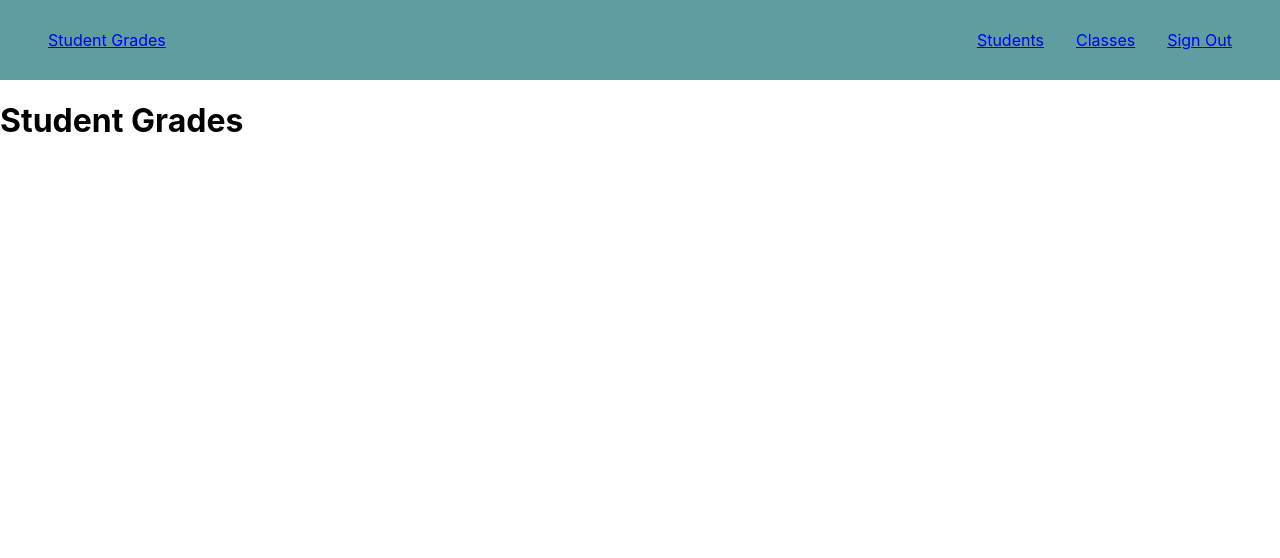
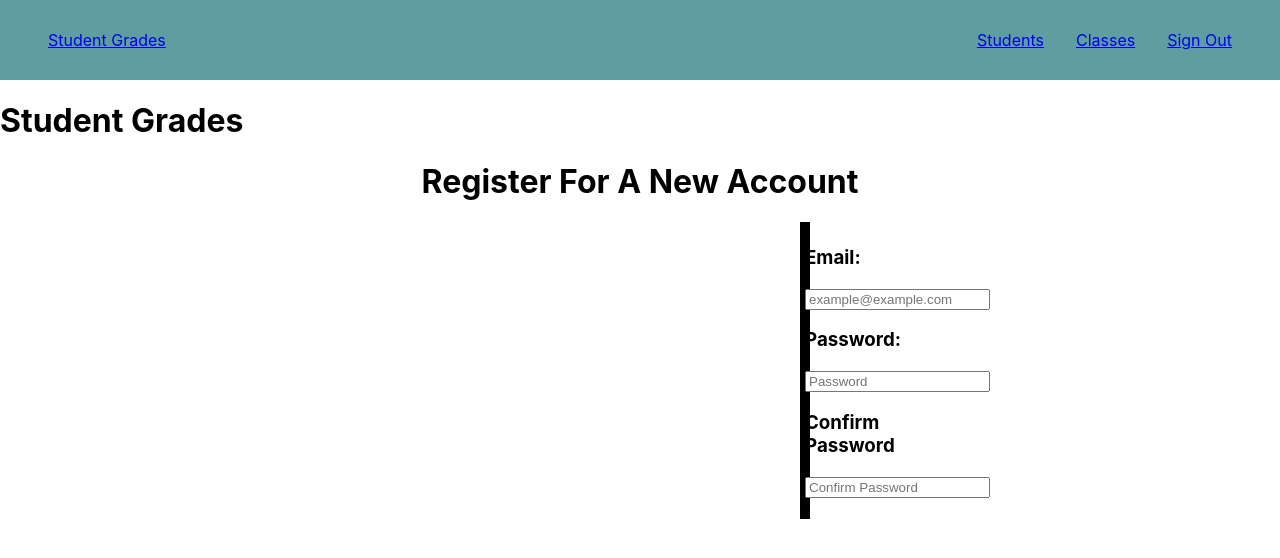
Before and after one commit to MohamedOsman15/StudentGrades, a React (Create React App) app: page / in a window 1280 px wide. Shown: the top 558 px of the page. Built offline with nearby package versions, Linux system fonts and the light colour scheme.

Commit message:
created login and register pages and added CSS with them Also added test Routes for them

```diff
--- a/src/App.css
+++ b/src/App.css
@@ -11,3 +11,42 @@
 .navbar .links {
   padding: 1rem;
 }
+
+.register {
+  text-align: center;
+}
+
+
+.registerForm {
+  background-color: white;
+  border: solid 5px black;
+  margin: 10px 800px;
+  padding-left: 0;
+}
+
+.login {
+  text-align: center;
+}
+
+.loginForm {
+  background-color: white;
+  border: solid 5px black;
+  margin: 10px 800px;
+  padding-left: 0;
+}
+
+ul {
+  padding: 0px;
+}
+
+.matched {
+  display: none;
+}
+
+.unmatched {
+  color: red;
+}
+
+button {
+  margin-bottom: 15px;
+}
--- a/src/App.js
+++ b/src/App.js
@@ -1,6 +1,10 @@
 import './App.css'
+import { Route, Routes } from 'react-router-dom'
 import { useState, useEffect } from 'react'
 import NavBar from './components/NavBar'
+import Login from './components/Login'
+import Register from './components/Register'
+
 
 function App() {
   const [authenticated, toggleAuthenticated] = useState(true)
@@ -17,6 +21,11 @@ function App() {
         <NavBar authenticated={authenticated} signOut={signOut} />
       </header>
       <h1>Student Grades</h1>
+
+      <Routes>
+        <Route path="/" element={<Register />} />
+        <Route path='/login' element={<Login />} />
+      </Routes>
     </div>
   )
 }
--- /dev/null
+++ b/src/components/Login.jsx
@@ -0,0 +1,67 @@
+// import axios from 'axios'
+import { useState } from 'react'
+import { useParams, ulnk, useNavigate } from 'react-router-dom'
+
+const Login = () => {
+
+    //NEED AXIOS URL ON ulNE 11 -----------------------------------
+    // const SignInUser = async (data) => {
+    //     try {
+    //       const res = await Culent.post('', data)
+    //       localStorage.setItem('token', res.data.token)
+    //       return res.data.user
+    //     } catch (error) {
+    //       throw error
+    //     }
+    //   }
+
+    // ---------------------------------------------------------------
+
+    let Navigate = useNavigate()
+    const [formValues, setFormValues] = useState({ email: '', password: '' })
+    const handleChange = (e) => {
+      setFormValues({ ...formValues, [e.target.name]: e.target.value })
+    }
+
+    // const handleSubmit = async (e) => {
+    //   e.preventDefault()
+    //   const payload = await SignInUser(formValues)
+    //   setFormValues({ email: '', password: '' })
+    //   setUser(payload)
+    //   toggleAuthenticated(true)
+    //   Navigate('/')
+    // }
+
+    return (
+        <div className='login'>
+                <h1>Sign In</h1>
+            <div className='loginForm'>
+                <ul>
+                    <h3>Email:</h3>
+                    <input
+                    type="text"
+                    onChange={handleChange}
+                    name='email'
+                    placeholder='example@example.com'
+                    value={formValues.email}
+                    required
+                    />
+                </ul>
+                <ul>
+                    <h3>Password:</h3>
+                    <input
+                    type="text"
+                    onChange={handleChange}
+                    name="password"
+                    placeholder='password'
+                    value={formValues.password}
+                    required
+                    />
+                </ul>
+                {/* <button onCulck={handleSubmit}>Submit</button> */}
+            </div>
+        </div>
+    )
+
+}
+export default Login
--- /dev/null
+++ b/src/components/Register.jsx
@@ -0,0 +1,87 @@
+import { useState } from "react";
+import { useNavigate } from 'react-router-dom'
+
+const Register = () => {
+    const navigate = useNavigate()
+    const initialValues = {
+        email: '',
+        password: '',
+        confirmPassword: ''
+    }
+    const [formValues, setValues] = useState(initialValues)
+    const [pass, setPass] = useState("matched")
+
+
+    // NEED AXIOS URL ON ulNE 18--------------------------------
+    // const RegisterUser = async (data) => {
+    //     try {
+    //       const res = await Culent.post('', data)
+    //       return res.data
+    //     } catch (error) {
+    //       throw error
+    //     }
+    //   }
+    // -----------------------------------------------------------
+
+    const handleChange = (e) => {
+        setValues({ ...formValues, [e.target.name]: e.target.value })
+    }
+    // const handleSubmit = async (e) => {
+    //     e.preventDefault()
+    //     if(formValues.password === formValues.confirmPassword){
+    //         await RegisterUser({
+    //             email: formValues.email,
+    //             password: formValues.password
+    //         })
+    //         setPass('matched')
+    //         setValues(initialValues)
+    //         navigate('/login')
+    //     } else {
+    //         setPass('unmatched')
+    //     }
+    // }
+
+
+    return (
+        <div className="register">
+            <h1>Register For A New Account</h1>
+            <div className="registerForm">
+                <ul>
+                    <h3>Email:</h3>
+                    <input
+                    type="text"
+                    name="email"
+                    onChange={handleChange}
+                    value={formValues.email}
+                    placeholder="example@example.com"
+                    required
+                     />
+                </ul>
+                <ul>
+                    <h3>Password:</h3>
+                    <input
+                    type="text"
+                    name="password"
+                    onChange={handleChange}
+                    value={formValues.password}
+                    placeholder="Password"
+                    />
+                </ul>
+                <ul>
+                    <h3>Confirm Password</h3>
+                    <input
+                    type="text"
+                    name="confirmPassword"
+                    onChange={handleChange}
+                    value={formValues.confirmPassword}
+                    placeholder="Confirm Password"
+                    />
+                </ul>
+                <ul className={pass}><p>Passwords must match</p></ul>
+            {/* <button onCulck={handleSubmit}>Submit</button>             */}
+            </div>
+        </div>
+    )
+
+}
+export default Register
```
